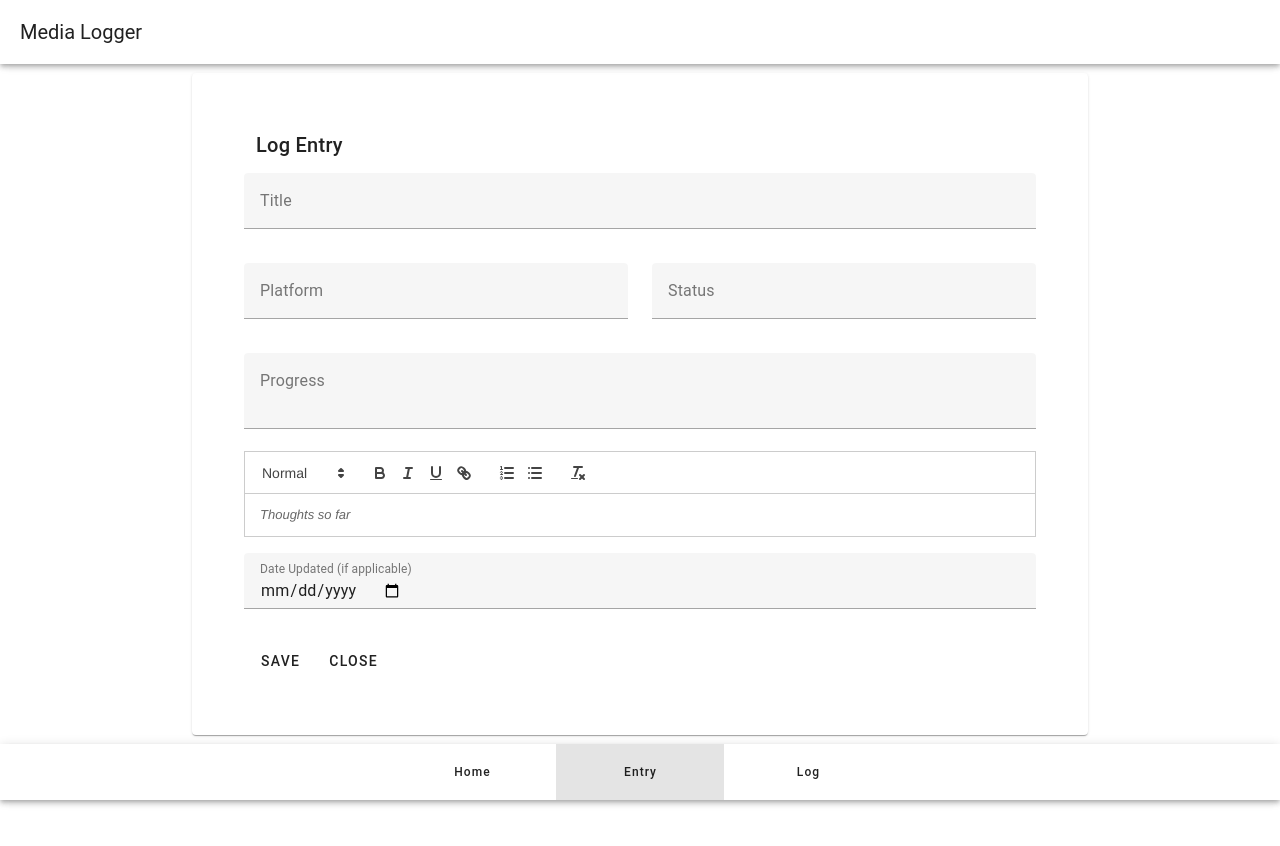
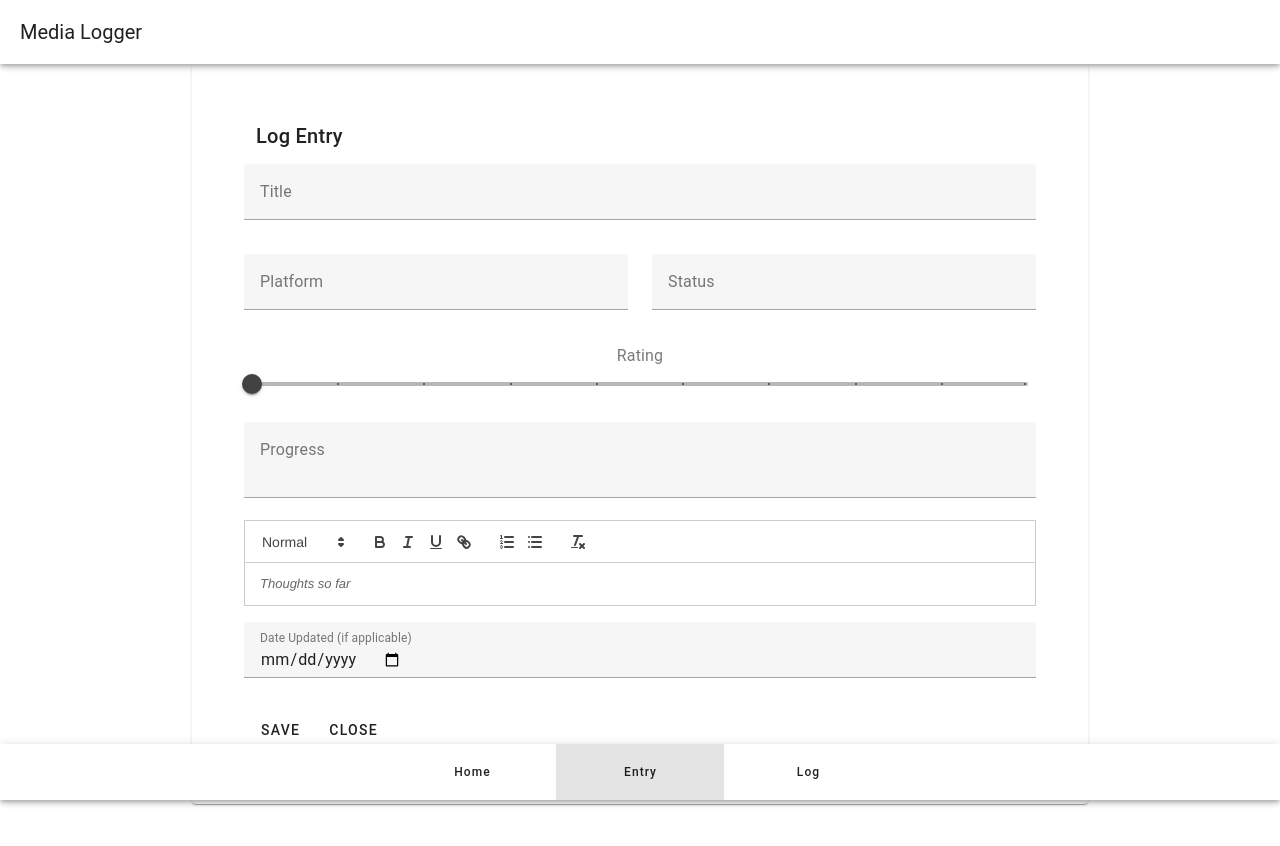
Before and after one commit to solo-nko/MediaLoggerPWA, a Vue app: page /entry in a window 1280 px wide. Shown: the top 846 px of the page. Before the commit the page ends 800 px from the top, so only its background shows below. Built offline with nearby package versions, Linux system fonts and the light colour scheme.

Commit message:
Add ratings. Work on database view.

```diff
--- a/src/components/EntryDialog.vue
+++ b/src/components/EntryDialogGames.vue
@@ -5,6 +5,7 @@ import { DateTime } from 'luxon';
 import QuillEditor from './QuillEditor.vue';
 import Log from '../../types/Log.ts';
 import { ref } from 'vue';
+import GameLog from '../../types/GameLog.ts';
 
 const gameStatus = Object.values(GameStatus);
 const emits = defineEmits(['close-entry']);
@@ -14,6 +15,7 @@ const gameLogEntry = ref({
 	platform: null,
 	status: null,
 	progress: null,
+	rating: null,
 	impression: null,
 	modifiedDate: null
 });
@@ -34,6 +36,7 @@ async function addGame() {
 		platform: gameLogEntry.value.platform,
 		status: gameLogEntry.value.status,
 		progress: gameLogEntry.value.progress,
+		rating: gameLogEntry.value.rating,
 		impression: Log.impressionToString(gameLogEntry.value.impression),
 		dateCreated: Log.dateToString(DateTime.now()),
 		dateModified: Log.dateToString(DateTime.now())
@@ -67,6 +70,12 @@ async function updateGame() {
 				</VCol>
 			</VRow>
 			<VRow>
+				<div id="rating-container">
+					<VLabel id="rating-label">Rating</VLabel>
+					<VSlider min="1" max="10" step="1" thumb-label show-ticks="always" v-model="gameLogEntry.rating"></VSlider>
+				</div>
+			</VRow>
+			<VRow>
 				<VTextarea label="Progress" v-model="gameLogEntry.progress" rows="2" no-resize></VTextarea>
 			</VRow>
 			<VRow class="pb-4">
@@ -92,4 +101,14 @@ async function updateGame() {
 	width: 70%;
 	padding: 3rem;
 }
+
+#rating-container {
+	width: 100%;
+	display: flex;
+	flex-direction: column;
+}
+
+#rating-label {
+	align-self: center;
+}
 </style>
--- a/src/database/DatabaseSchema.ts
+++ b/src/database/DatabaseSchema.ts
@@ -11,7 +11,7 @@ export default class DatabaseSchema extends Dexie {
 		super('AppDatabase');
 		// add new stores (tables) here i think
 		this.version(1).stores({
-			games: '++id, title, platform, status, dateCreated, dateModified',
+			games: '++id, title, platform, status, progress, impression, rating, dateCreated, dateModified',
 			television: '++id, title, season, episode, dateCreated, dateModified'
 		});
 		this.games.mapToClass(GameLog);
--- a/src/router.ts
+++ b/src/router.ts
@@ -1,7 +1,7 @@
 import { createRouter, createWebHistory } from 'vue-router';
 
 import HomeView from '../views/HomeView.vue';
-import EntryView from './components/EntryDialog.vue';
+import EntryView from './components/EntryDialogGames.vue';
 import DatabaseView from '../views/DatabaseView.vue';
 
 export const router = createRouter({
--- a/types/GameLog.ts
+++ b/types/GameLog.ts
@@ -5,4 +5,5 @@ export default class GameLog extends Log {
 	platform: string
 	progress: string
 	status: GameStatus | undefined
+	rating: number | null
 }
--- a/views/DatabaseView.vue
+++ b/views/DatabaseView.vue
@@ -3,9 +3,26 @@ import { liveQuery } from 'dexie';
 import { useObservable } from '@vueuse/rxjs';
 import { appDatabase } from '../src/database/db';
 import { ref } from 'vue';
+import { DateTime } from 'luxon';
+import EntryDialogGames from '../src/components/EntryDialogGames.vue';
 
 // ref may be required
-const games = useObservable(liveQuery(() => appDatabase.games.toArray()))
+const games = useObservable(liveQuery(() => appDatabase.games.toArray()));
+const gameHeaders = [
+	{ title: 'Title', value: 'title', key: 'title' },
+	{ title: 'Platform', value: 'platform' },
+	{ title: 'Status', value: 'status', key: 'status' },
+	{ title: 'Date Created', value: 'dateCreated' },
+	{ title: 'Date Updated', value: 'dateModified' },
+	{ title: 'Actions', value: 'actions', key: 'actions', sortable: false }
+];
+
+const showEditDialog = ref(false)
+const entryDetails = ref()
+function editEntry(entryInfo) {
+	showEditDialog.value = true;
+	entryDetails.value = entryInfo;
+}
 
 </script>
 
@@ -14,6 +31,11 @@ const games = useObservable(liveQuery(() => appDatabase.games.toArray()))
 	<VList title="Database">
 		<VListItem v-for="game in games" :key="game.id">{{ game.title }}</VListItem>
 	</VList>
+	<VDataTable :headers="gameHeaders" :items="games" items-per-page="10">
+		<template v-slot:item.actions="{item}">
+			<VLabel>Edit</VLabel>
+		</template>
+	</VDataTable>
 </template>
 
 <style scoped>
--- a/views/HomeView.vue
+++ b/views/HomeView.vue
@@ -3,7 +3,8 @@ import { ref } from 'vue';
 import GameLog from '../types/GameLog.ts';
 import { DateTime } from 'luxon';
 import { GameStatus } from '../types/GameStatus.ts';
-import EntryDialog from '../src/components/EntryDialog.vue';
+import EntryDialog from '../src/components/EntryDialogGames.vue';
+import EntryDialogGames from '../src/components/EntryDialogGames.vue';
 
 const testGames = [
 	{ title: 'game1' },
```
